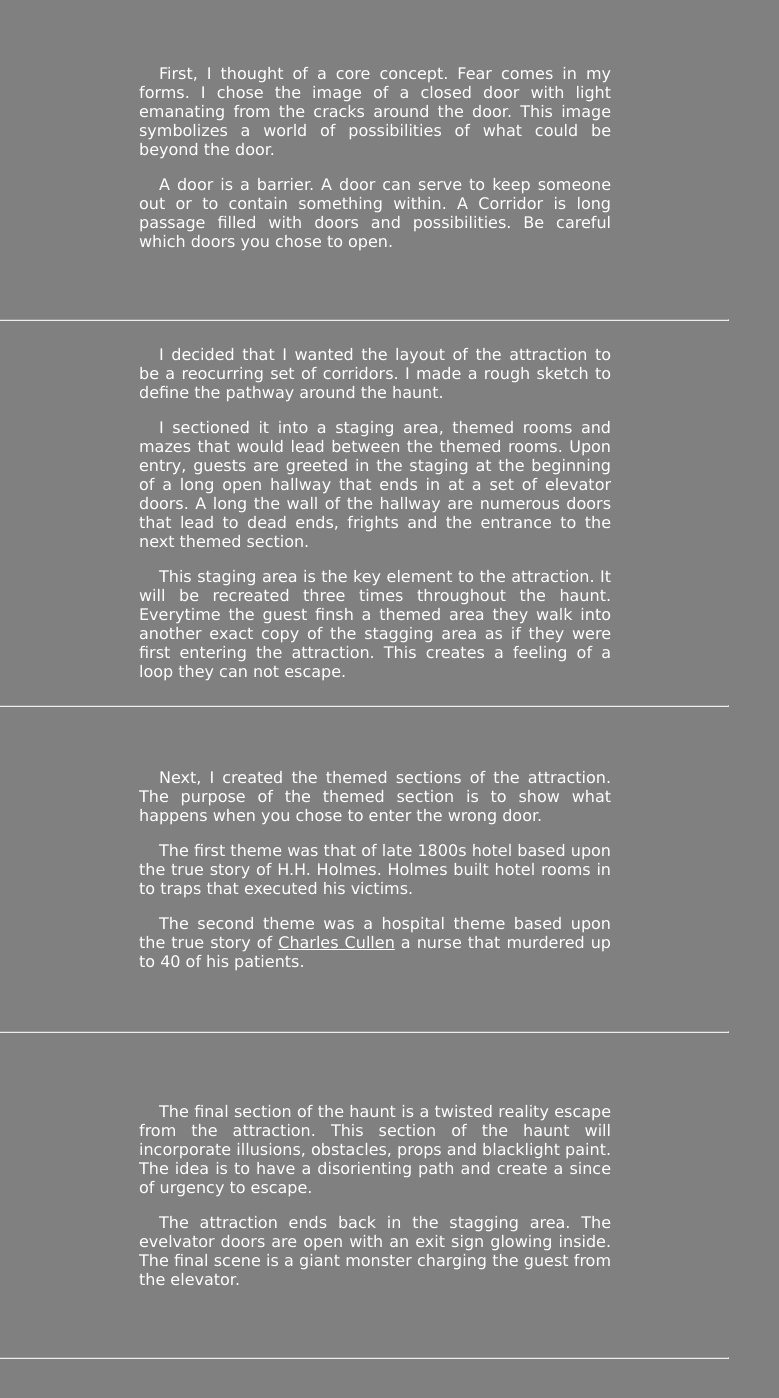
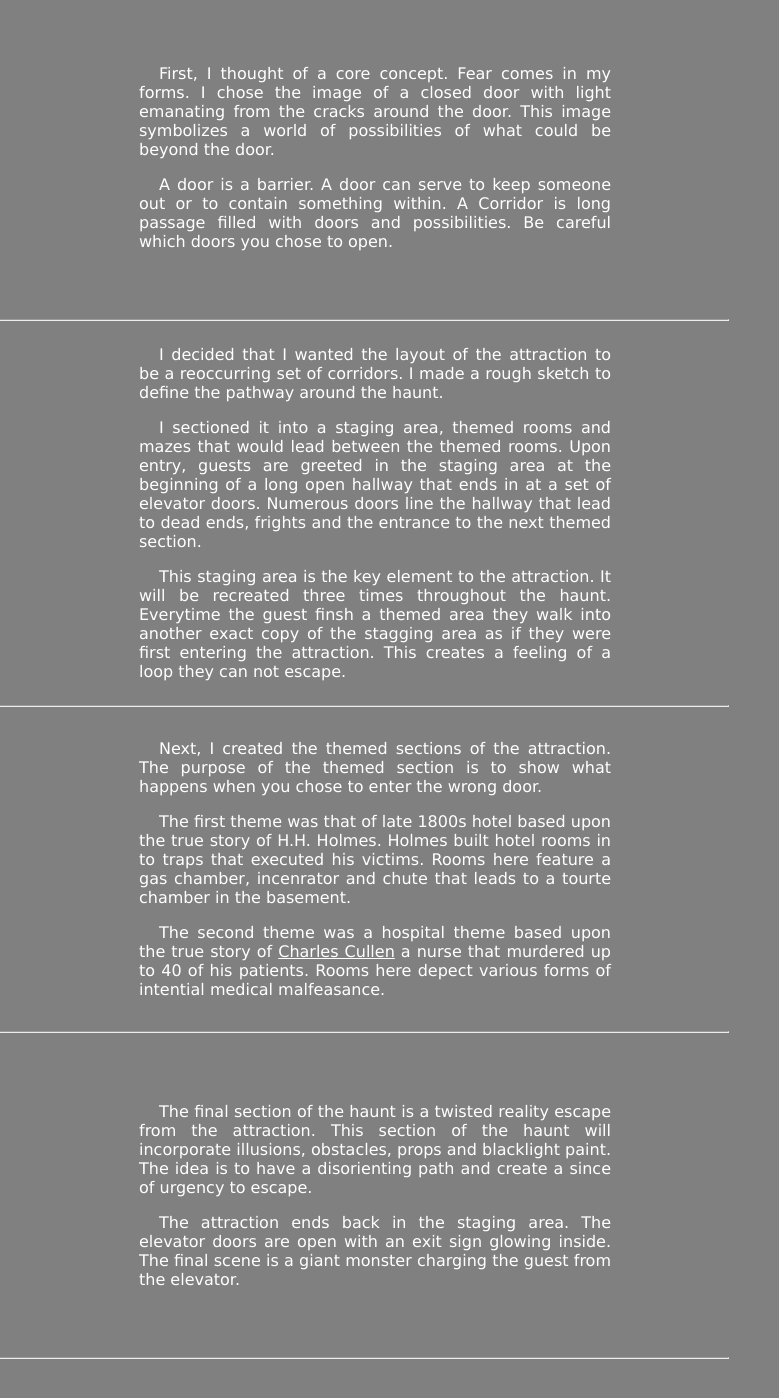
Before and after one commit to btslagle/btslagle.github.io, a plain HTML site: page create.html in a window 1280 px wide. Shown: the part 374-1772 px from the top of the page, 501-1280 px from the left. Drawn offline with Linux system fonts and the light colour scheme.

Commit message:
Update create.html
corrections are made

```diff
--- a/create.html
+++ b/create.html
@@ -4,7 +4,7 @@
     <meta charset="UTF-8">
     <meta http-equiv="X-UA-Compatible" content="IE=edge">
     <meta name="viewport" content="width=device-width, initial-scale=1.0">
-    <title>Create</title>
+    <title>Creative</title>
     <link rel="stylesheet" href="./css/styles.css">
     <link rel="apple-touch-icon" sizes="180x180" href="/apple-touch-icon.png">
 <link rel="icon" type="image/png" sizes="32x32" href="/favicon-32x32.png">
@@ -26,7 +26,7 @@
 <body>
     <main>
         <H1 id="creative">Creative</H1>
-        <p>My creativity comes in many forms. I enjoy writing, music, inventing and problems solving. I am most happy and alive when I am in creative flow. I want to demonstrate my creative process with a concept for a haunted house attraction that I have created called “Corridors”. My love for the mysterious, whimsical and spooky begain an early age. Learn more <a id="history" href="history.html">here</a>.</p>
+        <p>My creativity comes in many forms. I enjoy writing, music, inventing and problems solving. I am most happy and alive when I am in creative flow. I want to demonstrate my creative process with a concept for a haunted house attraction that I have created called “Corridors”. My love for the mysterious, whimsical and spooky began an early age. Learn more <a id="history" href="history.html">here</a>.</p>
         <hr>
 
         <div class="container">
@@ -36,6 +36,7 @@
             <div class="text-col">
                 <p>
                     First, I thought of a core concept. Fear comes in my forms. I chose the image of a closed door with light emanating from the cracks around the door. This image symbolizes a world of possibilities of what could be beyond the door.</p>
+
                     <p>A door is a barrier. A door can serve to keep someone out or to contain something within. A Corridor is long passage filled with doors and possibilities. Be careful which doors you chose to open.
 
                 </p>
@@ -48,8 +49,8 @@
                 <img src="Corridors.jpg" alt="A sketch of Corridors haunted attraction">
             </div>
             <div class="text-col">
-                <p>I decided that I wanted the layout of the attraction to be a reocurring set of corridors. I made a rough sketch to define the pathway around the haunt.</p>
-                <p>I sectioned it into a staging area, themed rooms and mazes that would lead between the themed rooms. Upon entry, guests are greeted in the staging at the beginning of a long open hallway that ends in at a set of elevator doors. A long the wall of the hallway are numerous doors that lead to dead ends, frights and the entrance to the next themed section.
+                <p>I decided that I wanted the layout of the attraction to be a reoccurring set of corridors. I made a rough sketch to define the pathway around the haunt. </p>
+                <p>I sectioned it into a staging area, themed rooms and mazes that would lead between the themed rooms. Upon entry, guests are greeted in the staging area at the beginning of a long open hallway that ends in at a set of elevator doors. Numerous doors line the hallway that lead to dead ends, frights and the entrance to the next themed section.
                 </p>
                 <p>
                 This staging area is the key element to the attraction.  It will be recreated three times throughout the haunt. Everytime the guest finsh a themed area they walk into another exact copy of the stagging area as if they were first entering the attraction. This creates a feeling of a loop they can not escape.  </p>
@@ -66,9 +67,9 @@
             <p>Next, I created the themed sections of the attraction.  The purpose of the themed section is to show what happens when you chose to enter the wrong door.
             </p>
 
-            <p>The first theme was that of late 1800s hotel based upon the true story of H.H. Holmes. Holmes built hotel rooms in to traps that executed his victims.</p>
+            <p>The first theme was that of late 1800s hotel based upon the true story of H.H. Holmes. Holmes built hotel rooms in to traps that executed his victims. Rooms here feature a gas chamber, incenrator and chute that leads to a tourte chamber in the basement.</p>
 
-            <p>The second theme was a hospital theme based upon the true story of <a href="https://en.wikipedia.org/wiki/Charles_Cullen" target="_blank">Charles Cullen</a> a nurse that murdered up to 40 of his patients.</p>
+            <p>The second theme was a hospital theme based upon the true story of <a href="https://en.wikipedia.org/wiki/Charles_Cullen" target="_blank">Charles Cullen</a> a nurse that murdered up to 40 of his patients. Rooms here depect various forms of intential medical malfeasance.</p>
 
             </div>
 
@@ -84,7 +85,7 @@
                     <p>
                         The final section of the haunt is a twisted reality escape from the attraction. This section of the haunt will incorporate illusions, obstacles, props and blacklight paint. The idea is to have a disorienting path and create a since of urgency to escape. </p>
 
-                        <p>The attraction ends back in the stagging area. The evelvator doors are open with an exit sign glowing inside. The final scene is a giant monster charging the guest from the elevator.   </p>
+                        <p>The attraction ends back in the staging area. The elevator doors are open with an exit sign glowing inside. The final scene is a giant monster charging the guest from the elevator.   </p>
 
 
 
```
